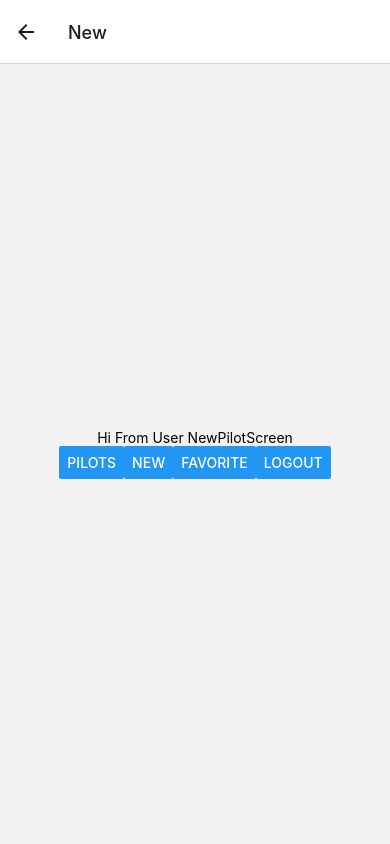
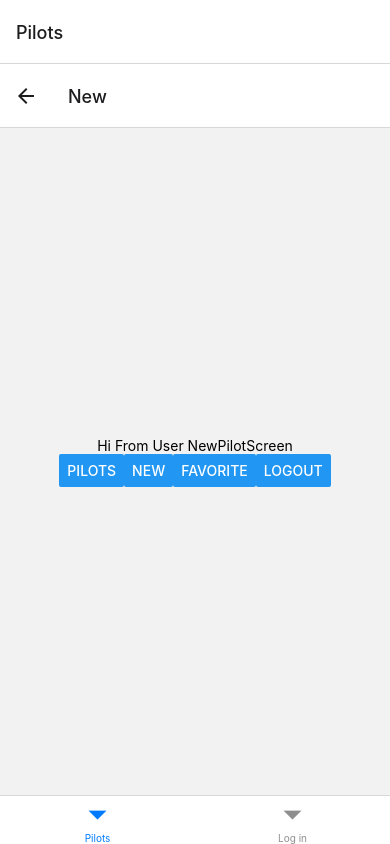
Before and after one commit to atenajoon/ReactNavigationPractice, a React Native app: screen /New in a window 390 px wide. Built offline with nearby package versions, Linux system fonts and the light colour scheme.

Commit message:
setup navigation

```diff
--- a/App.js
+++ b/App.js
@@ -1,25 +1,65 @@
 import * as React from 'react';
 import {NavigationContainer} from '@react-navigation/native';
-import { createNativeStackNavigator } from '@react-navigation/native-stack';
-import Login from "./screens/Login";
-import Pilots from "./screens/Pilots";
-import New from "./screens/New";
-import Favorite from "./screens/Favorite";
+import {createNativeStackNavigator} from '@react-navigation/native-stack';
+import {createBottomTabNavigator} from '@react-navigation/bottom-tabs';
+import Login from './screens/Login';
+import Pilots from './screens/Pilots';
+import New from './screens/New';
+import Favorite from './screens/Favorite';
 
-
+const Tab = createBottomTabNavigator();
 const Stack = createNativeStackNavigator();
 
+// ===================Stack=====================
+/**
+ * Pilot stack that is used for both guest and user tabs.
+ */
+function PilotsStack() {
+  return (
+    <Stack.Navigator>
+      <Stack.Screen name="Pilots" component={Pilots} />
+      <Stack.Screen name="New" component={New} />
+      <Stack.Screen name="Favorite" component={Favorite} />
+      <Stack.Screen name="Logout" component={Login} />
+    </Stack.Navigator>
+  );
+}
+// ===================Stack=====================
+
+// ===================TABs=====================
+/**
+ * Tab for guest. It consists of two items, pilots stack and login screen
+ */
+function GuestTab() {
+  return (
+    <Tab.Navigator>
+      <Tab.Screen name="Pilots" component={PilotsStack} />
+      <Tab.Screen name="Log in" component={Login} />
+    </Tab.Navigator>
+  );
+}
+
+function UserTab() {
+  return (
+    <Tab.Navigator>
+      <Tab.Screen name="Pilots" component={PilotsStack} />
+      <Tab.Screen name="New" component={Login} />
+      <Tab.Screen name="Fav" component={Login} />
+      <Tab.Screen name="Log Out" component={Login} />
+    </Tab.Navigator>
+  );
+}
+// ===================TABs=====================
+
+/**
+ * Parent component that contains tabs.
+ * It's expected to switch between them based on user's context
+ */
 export default function App() {
-
-
+  const isLoggedIn = false;
   return (
     <NavigationContainer>
-      <Stack.Navigator>
-        <Stack.Screen name="Pilots" component={Pilots} />
-        <Stack.Screen name="Login" component={Login} />
-        <Stack.Screen name="New" component={New} />
-        <Stack.Screen name="Favorite" component={Favorite} />
-      </Stack.Navigator>
-      {/* Rest of your app code */}</NavigationContainer>
+      {isLoggedIn ? <UserTab /> : <GuestTab />}
+    </NavigationContainer>
   );
 }
--- a/package.json
+++ b/package.json
@@ -10,6 +10,7 @@
     "lint": "eslint ."
   },
   "dependencies": {
+    "@react-navigation/bottom-tabs": "^6.2.0",
     "@react-navigation/native": "^6.0.8",
     "@react-navigation/native-stack": "^6.5.0",
     "react": "17.0.2",
--- a/screens/Login.tsx
+++ b/screens/Login.tsx
@@ -7,23 +7,16 @@
 // Guest button: user's redux must be set to null,
 // meaning the user is not logged in
 
+import * as React from 'react';
+import {View, Text, Button} from 'react-native';
 
-import * as React from 'react';
-import { View, Text, Button } from 'react-native';
-
-export default function Login({ navigation }) {
-  return(
-    <View style={{ flex: 1, alignItems: 'center', justifyContent: 'center' }}>
+export default function Login({navigation}) {
+  return (
+    <View style={{flex: 1, alignItems: 'center', justifyContent: 'center'}}>
       <Text>Hi From LoginScreen</Text>
-      <View style={{  flexDirection: "row", justifyContent: "space-between"}}>
-        <Button
-          title="User"
-          onPress={()=>navigation.navigate("Pilots")}
-        />
-          <Button
-          title="Guest"
-          onPress={()=>navigation.navigate("Login")}
-        />
+      <View style={{flexDirection: 'row', justifyContent: 'space-between'}}>
+        <Button title="User" onPress={() => navigation.navigate('Pilots')} />
+        <Button title="Guest" onPress={() => navigation.navigate('Login')} />
         {/* <Button
           title="Go to Login Again!"
           onPress={()=>navigation.push("Login")}
@@ -34,5 +27,5 @@ export default function Login({ navigation }) {
         /> */}
       </View>
     </View>
-  )
+  );
 }
```
Also changed, not shown: screens/Pilots.tsx (+18 -35 lines), 1 other file (tests, documents, lock files or other folders).
